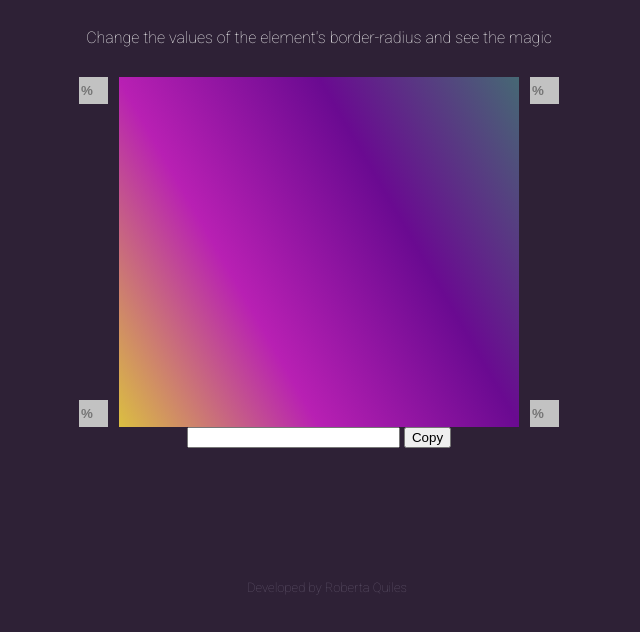
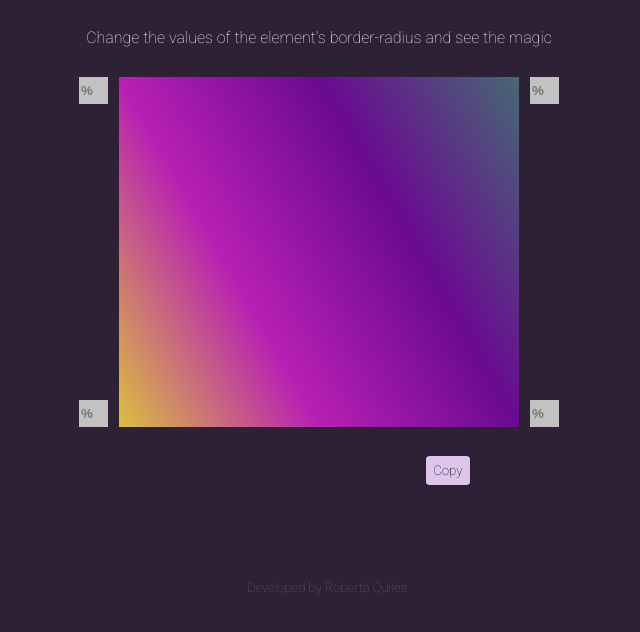
Before and after one commit to roquiles/border-radius-previewer, a plain HTML site: page index.html in a window 1280 px wide. Shown: the part 142-774 px from the top of the page, without its empty margins (321-961 px from the left). Drawn offline with Linux system fonts and the light colour scheme.

Commit message:
Style copy button

```diff
--- a/style.css
+++ b/style.css
@@ -1,22 +1,13 @@
 body {
   background-color: rgb(46, 33, 54);
   text-align: center;
+  font-family: "Roboto", sans-serif;
 }
 
 header {
   margin-top: 70px;
   margin-bottom: 50px;
   font-size: 20px;
-}
-
-p {
-  font-family: "Roboto", sans-serif;
-}
-
-input:focus {
-  box-shadow: 0 0 10px #488585;
-  outline: none;
-  background-color: rgb(232, 227, 236);
 }
 
 .main-title {
@@ -37,6 +28,12 @@ input:focus {
   font-weight: bold;
   background-color: rgb(194, 194, 194);
   border: none;
+}
+
+.input-value-border-radius:focus {
+  box-shadow: 0 0 10px #488585;
+  outline: none;
+  background-color: rgb(232, 227, 236);
 }
 
 .main-box {
@@ -62,14 +59,41 @@ input:focus {
 }
 
 .code-container {
-  width: 300px;
+  width: 100%;
   margin: auto;
 }
 
 .code-text {
+  margin-top: 35px;
   color: whitesmoke;
-  padding-left: 30px;
-  text-align: left;
+  text-align: center;
+  background-color: rgb(46, 33, 54);
+  border: none;
+  width: 250px;
+  font-family: "Roboto", sans-serif;
+  outline: none;
+}
+
+.button {
+  font-family: "Roboto", sans-serif;
+  padding: 7px;
+  background-color: rgb(222, 197, 235);
+  border: none;
+  border-radius: 10%;
+  outline: none;
+}
+
+.button:hover {
+  background-color: white;
+}
+
+.credits {
+  font-size: 13px;
+  color: rgb(96, 85, 107);
+  position: absolute;
+  bottom: 0;
+  width: 100%;
+  margin-bottom: 50px;
 }
 
 #top-left {
@@ -89,12 +113,3 @@ input:focus {
   right: -40px;
   bottom: 0px;
 }
-
-.credits {
-  font-size: 13px;
-  color: rgb(96, 85, 107);
-  position: absolute;
-  bottom: 0;
-  width: 100%;
-  margin-bottom: 50px;
-}
```
